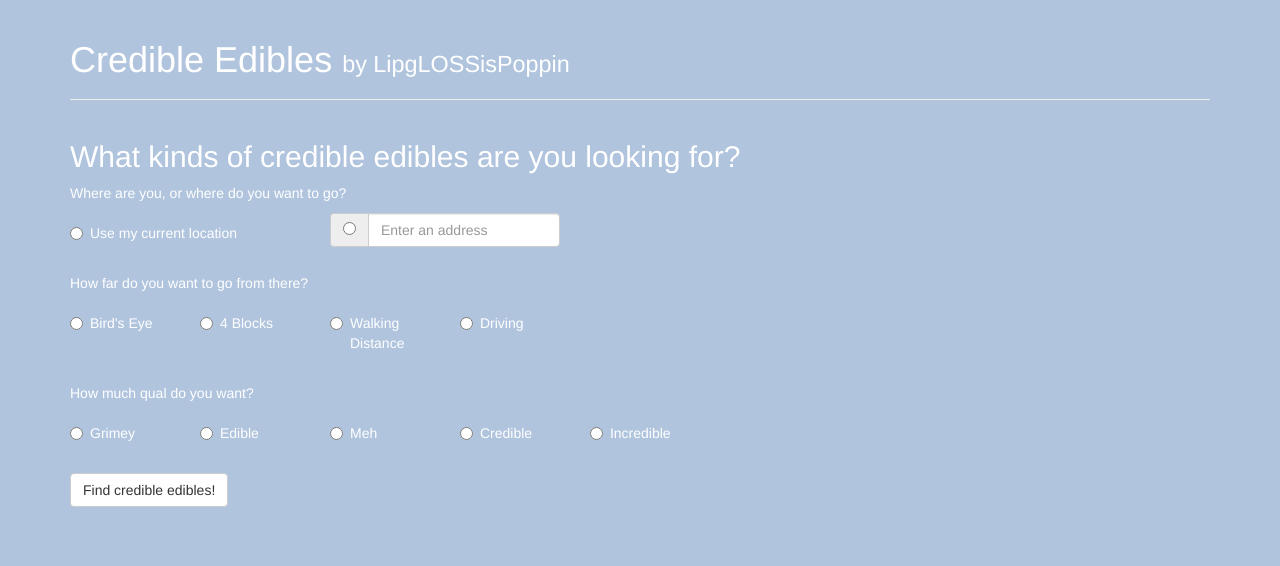
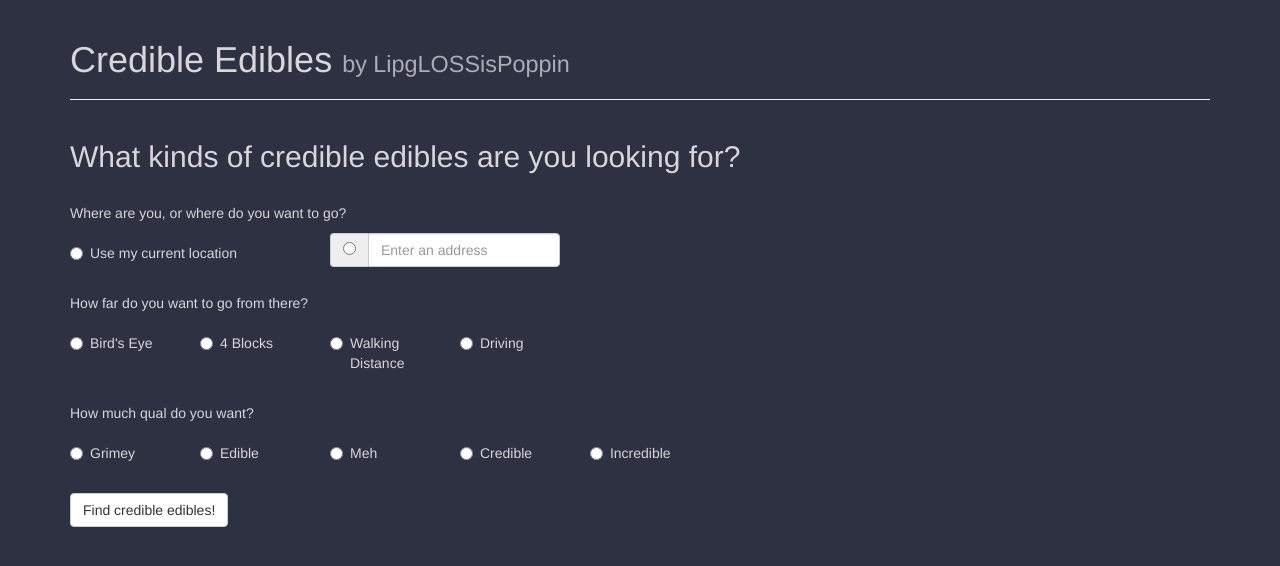
Before and after one commit to st234pa/CredibleEdibles, a Flask app: page / in a window 1280 px wide. Shown: the top 566 px of the page. Run offline with Flask 2, Linux system fonts and the light colour scheme; some libraries are stand-ins or nearby versions.

Commit message:
Added more styling, but it's not showing up right now, perhaps CSS caching issues.

```diff
--- a/static/bootstrap/css/style.css
+++ b/static/bootstrap/css/style.css
@@ -1,7 +1,13 @@
 body {
-    background-color: lightsteelblue;
-    color: white;
+    background-color: #2D3142;
+    color: #D8D5DB;
+}
+#credible_edibles {
+    color: #BOD7FF;
+}
+#form_head {
+    color: EAE8FF;
 }
  #authors {
-     color: white;
+     color: #ADACB5;
  }
--- a/templates/basic.html
+++ b/templates/basic.html
@@ -18,7 +18,7 @@
       <div class="row">
 	<div class="col-lg-12">
 	  <div class="page-header">
-	    <h1>Credible Edibles <small id="authors">by LipgLOSSisPoppin</small></h1>
+	    <h1 id="credible_edibles">Credible Edibles <small id="authors">by LipgLOSSisPoppin</small></h1>
 	  </div>
 	</div>
       </div>
--- a/templates/homepage.html
+++ b/templates/homepage.html
@@ -4,7 +4,7 @@
 <div class="container">
   <div class="row">
     <div class="col-lg-8">
-      <h2>What kinds of credible edibles are you looking for?</h2>
+      <h2 id="form_head">What kinds of credible edibles are you looking for?</h2><br>
       <form action="/results/" method="POST">
 	<div class="row">
 	  <div class="col-lg-8">
```
